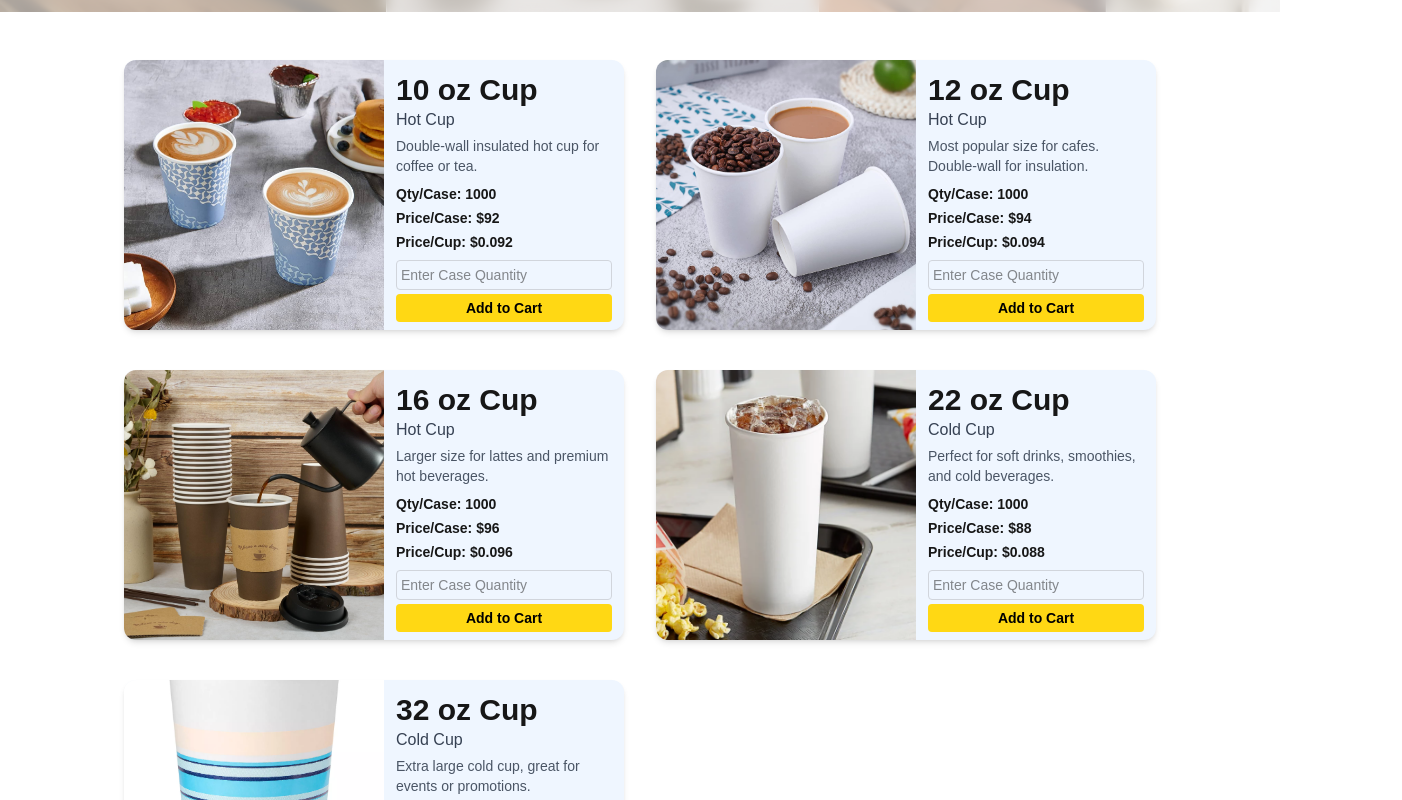
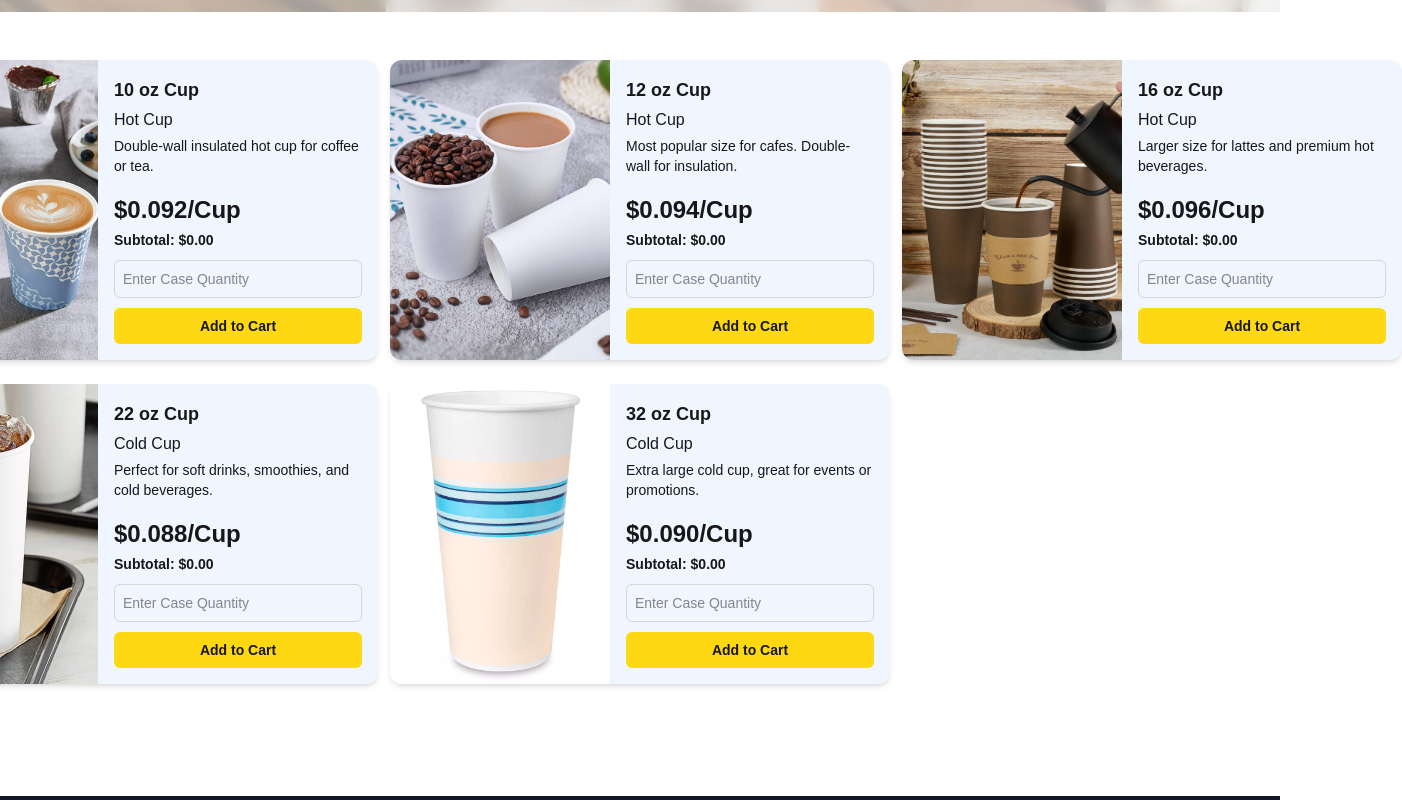
Before and after one commit to Emadedin1/allpacstore, a Next.js app in the folder frontend/: page / in a window 1280 px wide. Shown: the part 500-1300 px from the top of the page, 1402 px wide, since content can reach past the window. Built offline with nearby package versions, Linux system fonts and the light colour scheme.

Commit message:
Restore card click logic, stopPropagation on input, refine layout

```diff
--- a/frontend/src/components/CupCard.jsx
+++ b/frontend/src/components/CupCard.jsx
@@ -1,46 +1,101 @@
-'use client'
+// src/components/CupCard.jsx
+"use client";
 
-import React from 'react'
+import { useState } from "react";
+import { useRouter } from "next/navigation";
 
-export default function CupCard({ size, type, desc, qty, price, image }) {
-  const pricePerCup = (price / qty).toFixed(3)
+export default function CupCard({ cup }) {
+  // ─── State & router ───
+  const [caseQty, setCaseQty] = useState("");
+  const router = useRouter();
 
+  // ─── Pricing logic ───
+  const pricePerCup = cup.priceCase / cup.qtyCase;
+  const subtotal = caseQty
+    ? (caseQty * pricePerCup).toFixed(2)
+    : "0.00";
+
+  // ─── Stubbed cart actions ───
+  const addItem = (item, qty) => {
+    console.log("ADD TO CART:", item.slug, "×", qty);
+  };
+  const openCart = () => {
+    console.log("OPEN CART PANEL");
+  };
+
+  // ─── Handlers ───
+  const handleCardClick = () => {
+    router.push(`/products/${cup.slug}`);
+  };
+
+  const handleAddToCart = (e) => {
+    e.stopPropagation();             // prevent the outer click
+    addItem(cup, Number(caseQty) || 1);
+    openCart();
+  };
+
+  // ─── JSX ───
   return (
-    <div className="flex bg-blue-50 rounded-xl shadow-md overflow-hidden w-[500px] h-[270px]">
-      {/* Left: Image */}
-      <div className="flex items-center justify-center bg-white w-[260px] h-[270px]">
+    <div
+      onClick={handleCardClick}
+      className="
+        m-0 flex bg-blue-50 rounded-xl shadow-md
+        overflow-hidden w-[500px] max-w-3xl
+        cursor-pointer hover:shadow-lg transition-shadow
+      "
+    >
+      {/* Left: product image */}
       <img
-          src={image}
-          alt={`${size} ${type} cup`}
-          className="w-full h-full object-cover"
+        src={cup.image}
+        alt={`${cup.size} Cup`}
+        className="w-[220px] h-[300px] object-cover"
       />
+
+      {/* Right: all the text, price, input + button */}
+      <div className="p-4 flex flex-col justify-between flex-1">
+        {/* Title / type / description */}
+        <div>
+          <h2 className="text-lg font-bold mb-1">
+            {cup.size} Cup
+          </h2>
+          <p className="text-base mb-1">{cup.type}</p>
+          <p className="text-sm mb-4">{cup.desc}</p>
         </div>
 
-      {/* Right: Text */}
-      <div className="p-3 flex flex-col justify-between flex-1 text-sm">
+        {/* Price per cup & subtotal */}
         <div>
-          <h2 className="text-3xl font-bold">{size}</h2>
-          <p className="text-base text-gray-700">{type} Cup</p>
-          <p className="text-sm text-gray-600 mt-1">{desc}</p>
-
-          <div className="text-sm font-semibold mt-2 space-y-1">
-            <p><span className="font-bold">Qty/Case:</span> {qty}</p>
-            <p><span className="font-bold">Price/Case:</span> ${price}</p>
-            <p><span className="font-bold">Price/Cup:</span> ${pricePerCup}</p>
-          </div>
+          <p className="text-2xl font-bold mb-1">
+            ${pricePerCup.toFixed(3)}/Cup
+          </p>
+          <p className="text-sm font-semibold">
+            Subtotal: ${subtotal}
+          </p>
         </div>
 
-        <div className="mt-2">
+        {/* Quantity input */}
         <input
+          onClick={e => e.stopPropagation()}
           type="number"
+          min="0"
+          value={caseQty}
+          onChange={(e) => setCaseQty(e.target.value)}
           placeholder="Enter Case Quantity"
-            className="w-full p-1 border border-gray-300 rounded mb-1 text-sm"
+          className="mt-2 p-2 border border-gray-300 rounded-md text-sm"
+
         />
-          <button className="w-full bg-[#FFD814] text-black py-1 rounded hover:bg-blue-700 transition text-sm font-semibold">
+
+        {/* Add to Cart button */}
+        <button
+          onClick={handleAddToCart}
+          className="
+            w-full py-2 mt-2
+            bg-[#FFD814] rounded-md
+            font-semibold text-sm
+          "
+        >
           Add to Cart
         </button>
       </div>
     </div>
-    </div>
-  )
+  );
 }
--- a/frontend/src/components/ProductSections.jsx
+++ b/frontend/src/components/ProductSections.jsx
@@ -1,66 +1,67 @@
-'use client'
+// src/components/ProductSections.jsx
+"use client";
 
-import React from 'react'
-import CupCard from './CupCard'
+import CupCard from "./CupCard";
 
-const cupList = [
+const cups = [
   {
-    size: '10 oz Cup',
-    type: 'Hot',
-    desc: 'Double-wall insulated hot cup for coffee or tea.',
-    qty: 1000,
-    price: 92,
-    image: '/cups/10oz.png'
+    slug: "10oz",
+    size: "10 oz",
+    type: "Hot Cup",
+    desc: "Double-wall insulated hot cup for coffee or tea.",
+    image: "/cups/10oz.png",
+    qtyCase: 1000,
+    priceCase: 92,       // total $/case
   },
   {
-    size: '12 oz Cup',
-    type: 'Hot',
-    desc: 'Most popular size for cafes. Double-wall for insulation.',
-    qty: 1000,
-    price: 94,
-    image: '/cups/12oz.png'
+    slug: "12oz",
+    size: "12 oz",
+    type: "Hot Cup",
+    desc: "Most popular size for cafes. Double-wall for insulation.",
+    image: "/cups/12oz.png",
+    qtyCase: 1000,
+    priceCase: 94,
   },
   {
-    size: '16 oz Cup',
-    type: 'Hot',
-    desc: 'Larger size for lattes and premium hot beverages.',
-    qty: 1000,
-    price: 96,
-    image: '/cups/16oz.png'
+    slug: "16oz",
+    size: "16 oz",
+    type: "Hot Cup",
+    desc: "Larger size for lattes and premium hot beverages.",
+    image: "/cups/16oz.png",
+    qtyCase: 1000,
+    priceCase: 96,
   },
   {
-    size: '22 oz Cup',
-    type: 'Cold',
-    desc: 'Perfect for soft drinks, smoothies, and cold beverages.',
-    qty: 1000,
-    price: 88,
-    image: '/cups/22oz.png'
+    slug: "22oz",
+    size: "22 oz",
+    type: "Cold Cup",
+    desc: "Perfect for soft drinks, smoothies, and cold beverages.",
+    image: "/cups/22oz.png",
+    qtyCase: 1000,
+    priceCase: 88,
   },
   {
-    size: '32 oz Cup',
-    type: 'Cold',
-    desc: 'Extra large cold cup, great for events or promotions.',
-    qty: 1000,
-    price: 90,
-    image: '/cups/32oz.png'
-  }
-]
+    slug: "32oz",
+    size: "32 oz",
+    type: "Cold Cup",
+    desc: "Extra large cold cup, great for events or promotions.",
+    image: "/cups/32oz.png",
+    qtyCase: 1000,
+    priceCase: 90,
+  },
+];
 
 export default function ProductSections() {
   return (
-<div className="grid grid-cols-1 sm:grid-cols-2 gap-10 w-full max-w-5xl mx-auto place-items-center">
-
-      {cupList.map((cup, index) => (
-        <CupCard
-          key={index}
-          size={cup.size}
-          type={cup.type}
-          desc={cup.desc}
-          qty={cup.qty}
-          price={cup.price}
-          image={cup.image}
-        />
+    <div
+      className={`
+        grid grid-cols-1 sm:grid-cols-2 lg:grid-cols-3
+        gap-x-80 gap-y-6 max-w-7xl mx-auto px-4 place-items-center
+      `}
+    >
+      {cups.map((cup) => (
+        <CupCard key={cup.slug} cup={cup} />
       ))}
     </div>
-  )
+  );
 }
```
Lines whose indentation alone changed are shown as unchanged.
